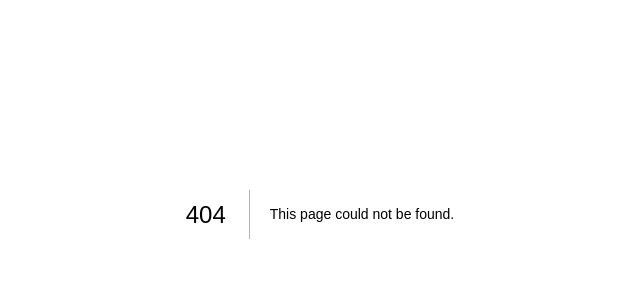
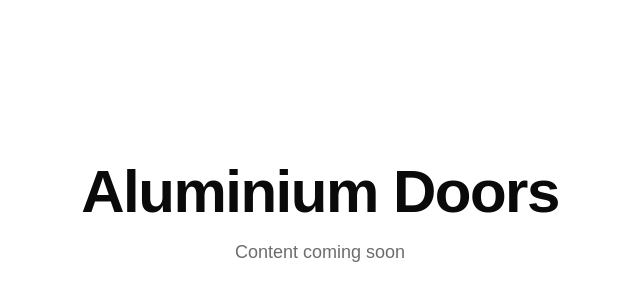
Before and after one commit to ChelakaGNeuro/company-landing-page-rework, a Next.js app: page /facade/aluminium-doors in a window 1280 px wide. Before the commit this address had no page. Shown: the part 186-486 px from the top of the page, without its empty margins (320-960 px from the left). Built offline with nearby package versions, Linux system fonts and the light colour scheme.

Commit message:
feat(services): link tiles to /category/subcategory subpages
Add slug fields to service tiles and wrap each tile in a Link that
navigates to /<category-id>/<tile-slug>. New dynamic route renders a
"Content coming soon" placeholder and prerenders all 14 subcategories
via generateStaticParams.

```diff
--- /dev/null
+++ b/app/[category]/[subcategory]/page.tsx
@@ -0,0 +1,29 @@
+import { notFound } from "next/navigation";
+import { SERVICE_CATEGORIES } from "@/components/constants/service-categories";
+
+export function generateStaticParams() {
+  return SERVICE_CATEGORIES.flatMap((c) =>
+    c.tiles.map((t) => ({ category: c.id, subcategory: t.slug }))
+  );
+}
+
+export default async function SubcategoryPage({
+  params,
+}: {
+  params: Promise<{ category: string; subcategory: string }>;
+}) {
+  const { category, subcategory } = await params;
+
+  const cat = SERVICE_CATEGORIES.find((c) => c.id === category);
+  const tile = cat?.tiles.find((t) => t.slug === subcategory);
+  if (!cat || !tile) notFound();
+
+  return (
+    <main className="min-h-screen flex flex-col items-center justify-center px-6 text-center">
+      <h1 className="text-4xl md:text-6xl font-bold font-display tracking-tight">
+        {tile.title}
+      </h1>
+      <p className="mt-4 text-foreground/60 text-lg">Content coming soon</p>
+    </main>
+  );
+}
--- a/components/constants/service-categories.ts
+++ b/components/constants/service-categories.ts
@@ -6,6 +6,7 @@ export const SERVICE_CATEGORIES: readonly Category[] = Object.freeze([
     label: "Facade Solutions",
     tiles: [
       {
+        slug: "aluminium-doors",
         title: "Aluminium Doors",
         description:
           "Custom aluminium doors engineered for strength and elegance.",
@@ -13,30 +14,35 @@ export const SERVICE_CATEGORIES: readonly Category[] = Object.freeze([
           "https://images.unsplash.com/photo-1764837599929-100bd5890c57?crop=entropy&cs=tinysrgb&fit=max&fm=jpg&q=80&w=1080",
       },
       {
+        slug: "aluminium-windows",
         title: "Aluminium Windows",
         description: "Sleek window systems delivering clarity and durability.",
         image:
           "https://images.unsplash.com/photo-1684831652490-77ba946774c0?crop=entropy&cs=tinysrgb&fit=max&fm=jpg&q=80&w=1080",
       },
       {
+        slug: "partitions",
         title: "Partitions",
         description: "Modern partition solutions for productive workspaces.",
         image:
           "https://images.unsplash.com/photo-1724660583307-e7b0c5c5fcd9?crop=entropy&cs=tinysrgb&fit=max&fm=jpg&q=80&w=1080",
       },
       {
+        slug: "shop-fronts",
         title: "Shop Fronts",
         description: "Storefront systems that elevate brand presence.",
         image:
           "https://images.unsplash.com/photo-1740999540807-7cb06da25824?crop=entropy&cs=tinysrgb&fit=max&fm=jpg&q=80&w=1080",
       },
       {
+        slug: "curtain-walls",
         title: "Curtain Walls",
         description: "High-performance facades for iconic architecture.",
         image:
           "https://images.unsplash.com/photo-1710931067164-420b63ff60df?crop=entropy&cs=tinysrgb&fit=max&fm=jpg&q=80&w=1080",
       },
       {
+        slug: "claddings",
         title: "Claddings",
         description: "Premium cladding finishes for distinctive exteriors.",
         image:
@@ -49,12 +55,14 @@ export const SERVICE_CATEGORIES: readonly Category[] = Object.freeze([
     label: "Access Solutions",
     tiles: [
       {
+        slug: "industrial-roller-doors",
         title: "Industrial Roller Doors",
         description: "Heavy-duty roller doors for warehouses and factories.",
         image:
           "https://images.unsplash.com/photo-1565793298595-6a879b1d9492?crop=entropy&cs=tinysrgb&fit=max&fm=jpg&q=80&w=1080",
       },
       {
+        slug: "security-shutters",
         title: "Security Shutters",
         description:
           "Robust shutters built for retail and commercial security.",
@@ -62,6 +70,7 @@ export const SERVICE_CATEGORIES: readonly Category[] = Object.freeze([
           "https://images.unsplash.com/photo-1487014679447-9f8336841d58?crop=entropy&cs=tinysrgb&fit=max&fm=jpg&q=80&w=1080",
       },
       {
+        slug: "garage-roller-doors",
         title: "Garage Roller Doors",
         description: "Smooth, motorised roller doors for residential garages.",
         image:
@@ -74,18 +83,21 @@ export const SERVICE_CATEGORIES: readonly Category[] = Object.freeze([
     label: "Digital Solutions",
     tiles: [
       {
+        slug: "custom-software",
         title: "Custom Software",
         description: "Bespoke applications built for your operations.",
         image:
           "https://images.unsplash.com/photo-1551434678-e076c223a692?crop=entropy&cs=tinysrgb&fit=max&fm=jpg&q=80&w=1080",
       },
       {
+        slug: "process-automation",
         title: "Process Automation",
         description: "Streamline workflows with intelligent automation.",
         image:
           "https://images.unsplash.com/photo-1581090700227-1e37b190418e?crop=entropy&cs=tinysrgb&fit=max&fm=jpg&q=80&w=1080",
       },
       {
+        slug: "cloud-hosting",
         title: "Cloud Hosting",
         description: "Resilient cloud platforms with 24/7 monitoring.",
         image:
@@ -98,12 +110,14 @@ export const SERVICE_CATEGORIES: readonly Category[] = Object.freeze([
     label: "IT Infrastructure",
     tiles: [
       {
+        slug: "network-design",
         title: "Network Design",
         description: "Architected networks that scale with you.",
         image:
           "https://images.unsplash.com/photo-1518770660439-4636190af475?crop=entropy&cs=tinysrgb&fit=max&fm=jpg&q=80&w=1080",
       },
       {
+        slug: "cyber-defence",
         title: "Cyber Defence",
         description: "Layered security keeping threats out.",
         image:
--- a/components/home/services-tile-grid.tsx
+++ b/components/home/services-tile-grid.tsx
@@ -3,19 +3,22 @@ import type { Tile } from "./services-tile";
 
 type ServicesTileGridProps = {
   tiles: readonly Tile[];
+  categoryId: string;
   categoryLabel: string;
 };
 
 export default function ServicesTileGrid({
   tiles,
+  categoryId,
   categoryLabel,
 }: ServicesTileGridProps) {
   return (
     <div className="grid grid-cols-1 sm:grid-cols-2 lg:grid-cols-3 gap-6">
       {tiles.map((tile) => (
         <ServicesTile
-          key={tile.title}
+          key={tile.slug}
           tile={tile}
+          categoryId={categoryId}
           categoryLabel={categoryLabel}
         />
       ))}
--- a/components/home/services-tile.tsx
+++ b/components/home/services-tile.tsx
@@ -1,23 +1,33 @@
 import { ArrowUpRight } from "lucide-react";
 import { Badge } from "../ui/badge";
 import Image from "next/image";
+import Link from "next/link";
 
 export type Tile = {
   title: string;
   description: string;
   image: string;
+  slug: string;
 };
 
 type ServicesTileProps = {
   tile: Tile;
+  categoryId: string;
   categoryLabel: string;
 };
 
-export function ServicesTile({ tile, categoryLabel }: ServicesTileProps) {
+export function ServicesTile({
+  tile,
+  categoryId,
+  categoryLabel,
+}: ServicesTileProps) {
   const shortLabel = categoryLabel.split(",")[0];
 
   return (
-    <article className="group relative overflow-hidden rounded-2xl border border-border bg-background hover:border-border/40 transition-all duration-300">
+    <Link
+      href={`/${categoryId}/${tile.slug}`}
+      className="block group relative overflow-hidden rounded-2xl border border-border bg-background hover:border-border/40 transition-all duration-300"
+    >
       <div className="relative aspect-4/3 overflow-hidden">
 
 
@@ -46,6 +56,6 @@ export function ServicesTile({ tile, categoryLabel }: ServicesTileProps) {
         </div>
         <p className="mt-2 text-foreground/60">{tile.description}</p>
       </div>
-    </article>
+    </Link>
   );
 }
--- a/components/home/services.tsx
+++ b/components/home/services.tsx
@@ -43,7 +43,11 @@ export default function Services() {
           activeId={activeId}
           onSelect={setActiveId}
         />
-        <ServicesTileGrid tiles={active.tiles} categoryLabel={active.label} />
+        <ServicesTileGrid
+          tiles={active.tiles}
+          categoryId={active.id}
+          categoryLabel={active.label}
+        />
       </div>
     </section>
   );
```
